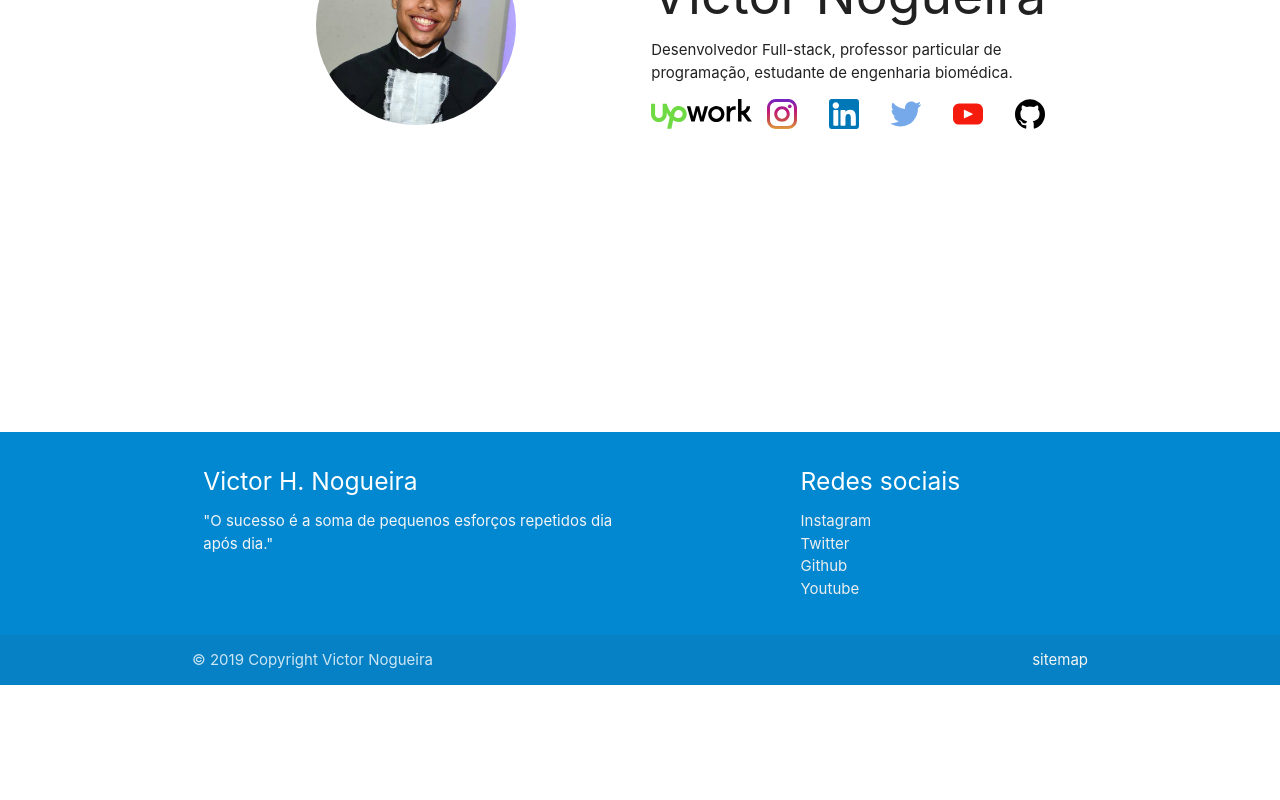
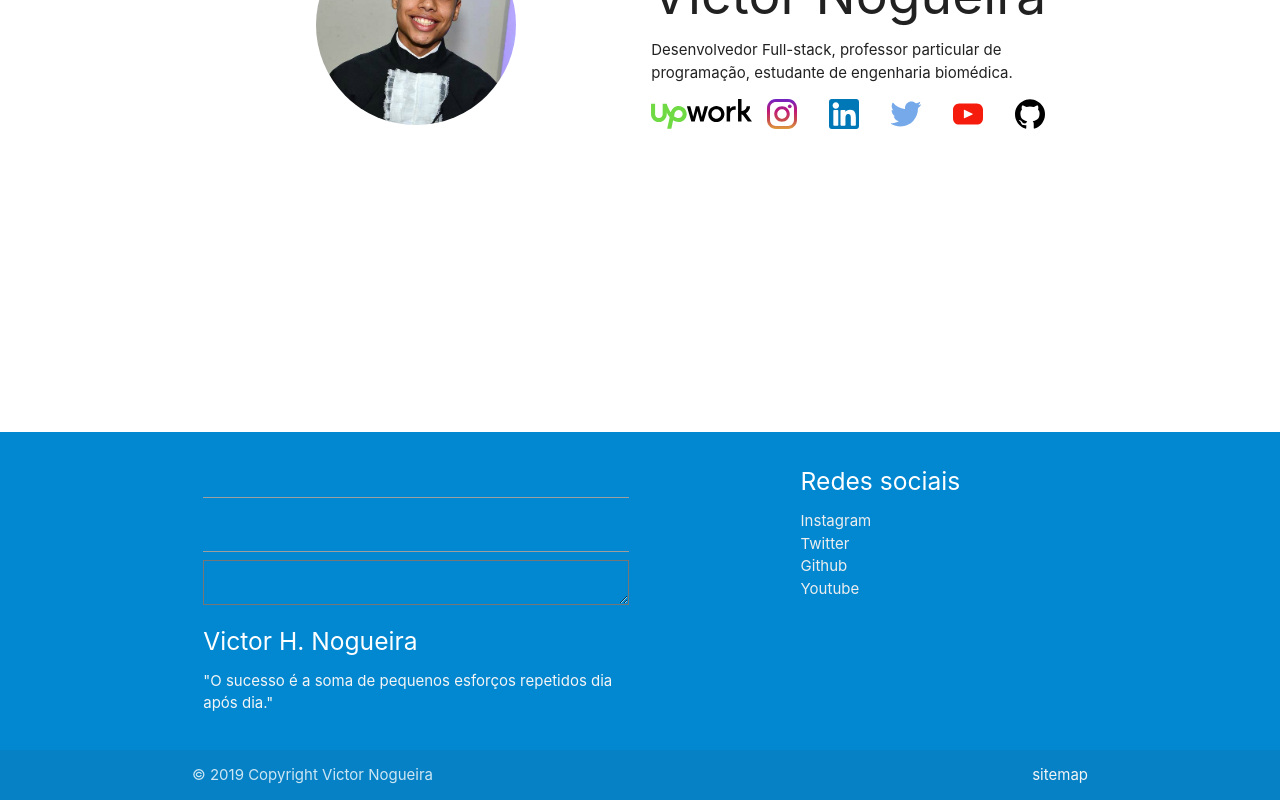
Before and after one commit to victorhnogueira/victorhnogueira, a React (Create React App) app: page / in a window 1280 px wide. Shown: the part 407-1207 px from the top of the page. Before the commit the page ends 1092 px from the top, so only its background shows below. Built offline with nearby package versions, Linux system fonts and the light colour scheme.

Commit message:
add method to form

```diff
--- a/public/index.html
+++ b/public/index.html
@@ -30,6 +30,12 @@
   </head>
   <body>
     <noscript>You need to enable JavaScript to run this app.</noscript>
+    <form name="contact" netlify netlify-honeypot="bot-field" hidden>
+
+<input type="text" name="name" />
+<input type="email" name="email" />
+<textarea name="message"></textarea>
+</form>
     <div id="root"></div>
     <!--
       This HTML file is a template.
--- a/src/App.js
+++ b/src/App.js
@@ -353,7 +353,7 @@
           <div className="container">
             <div className="row">
               <div className="col l6 s12">
-              <form name="contact" netlify netlify-honeypot="bot-field" hidden>
+              <form name="contact" netlify netlify-honeypot="bot-field">
               <input type="hidden" name="form-name" value="contact" />
 
   <input type="text" name="name" />
```
